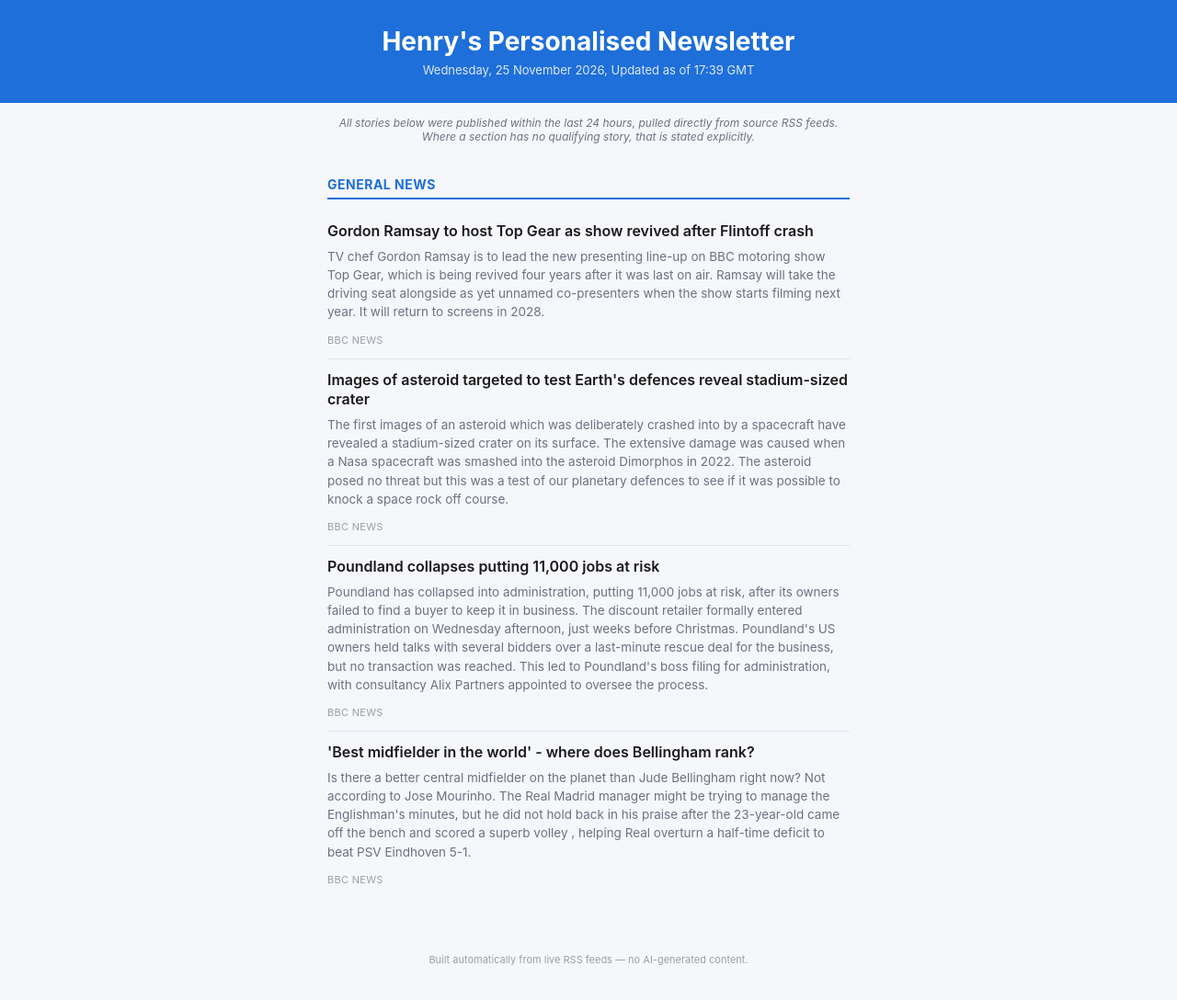
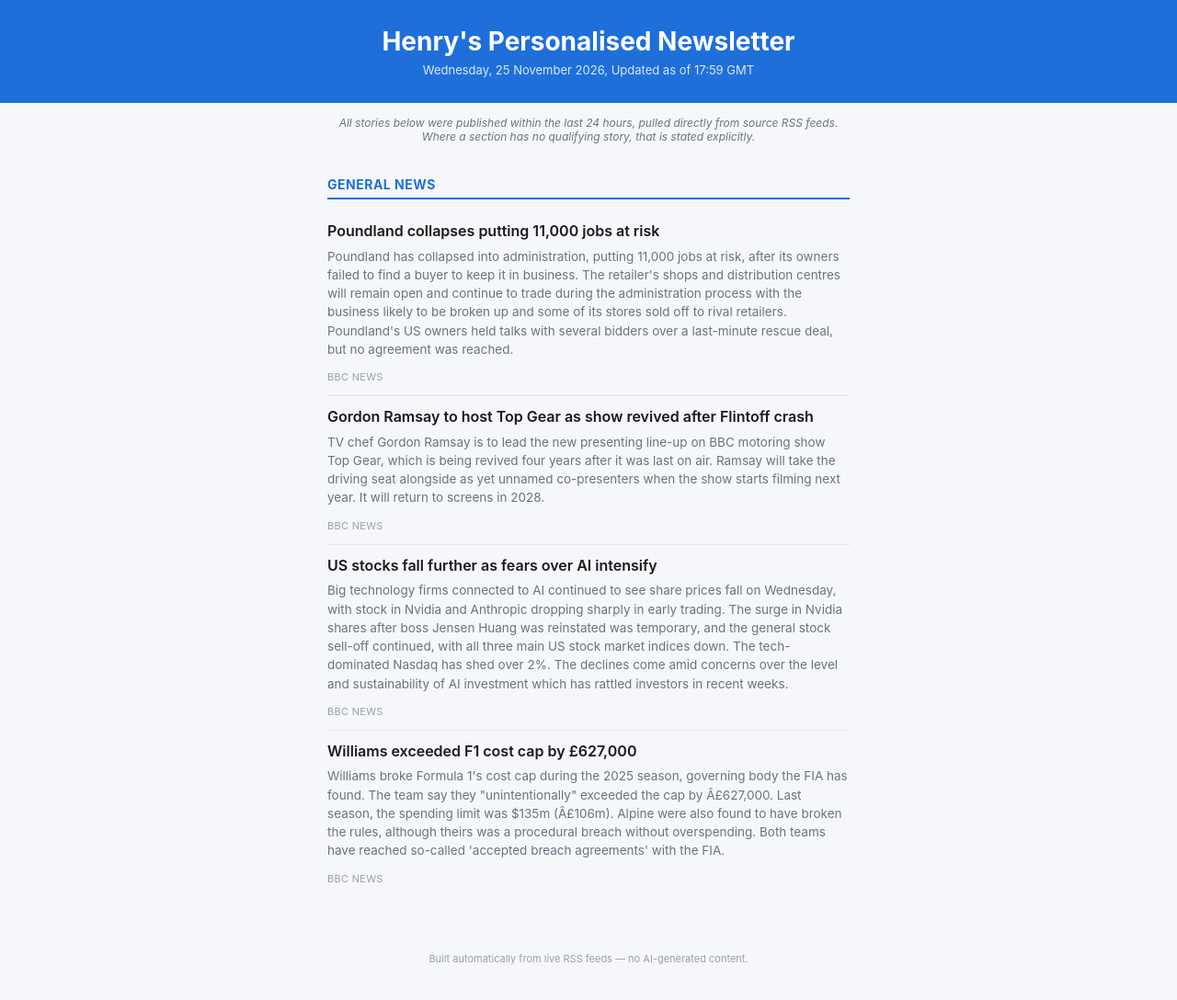
Before and after one commit to WilliamGitty/henry-personalised-newsletter, a plain HTML site: page index.html in a window 1280 px wide. Shown: the whole page at 92% size. Drawn offline with Linux system fonts and the light colour scheme.

Commit message:
Automated daily rebuild

```diff
--- a/index.html
+++ b/index.html
@@ -117,31 +117,31 @@
 <body>
   <div class="masthead">
     <h1>Henry's Personalised Newsletter</h1>
-    <span class="date">Wednesday, 25 November 2026, Updated as of 17:39 GMT</span>
+    <span class="date">Wednesday, 25 November 2026, Updated as of 17:59 GMT</span>
   </div>
   <p class="intro">All stories below were published within the last 24 hours, pulled directly from source RSS feeds. Where a section has no qualifying story, that is stated explicitly.</p>
   <main>
       <section class="section">
         <h2>General News</h2>
         <article class="story">
+          <a class="headline" href="https://www.bbc.co.uk/news/articles/cm3vgdn037z4o?at_medium=RSS&amp;at_campaign=rss" target="_blank" rel="noopener">Poundland collapses putting 11,000 jobs at risk</a>
+          <p class="summary">Poundland has collapsed into administration, putting 11,000 jobs at risk, after its owners failed to find a buyer to keep it in business. The retailer&#x27;s shops and distribution centres will remain open and continue to trade during the administration process with the business likely to be broken up and some of its stores sold off to rival retailers. Poundland&#x27;s US owners held talks with several bidders over a last-minute rescue deal, but no agreement was reached.</p>
+          <span class="source"><a href="https://www.bbc.co.uk/news/articles/cm3vgdn037z4o?at_medium=RSS&amp;at_campaign=rss" target="_blank" rel="noopener">BBC News</a></span>
+        </article>
+        <article class="story">
           <a class="headline" href="https://www.bbc.co.uk/news/articles/cjr4gw100d52o?at_medium=RSS&amp;at_campaign=rss" target="_blank" rel="noopener">Gordon Ramsay to host Top Gear as show revived after Flintoff crash</a>
           <p class="summary">TV chef Gordon Ramsay is to lead the new presenting line-up on BBC motoring show Top Gear, which is being revived four years after it was last on air. Ramsay will take the driving seat alongside as yet unnamed co-presenters when the show starts filming next year. It will return to screens in 2028.</p>
           <span class="source"><a href="https://www.bbc.co.uk/news/articles/cjr4gw100d52o?at_medium=RSS&amp;at_campaign=rss" target="_blank" rel="noopener">BBC News</a></span>
         </article>
         <article class="story">
-          <a class="headline" href="https://www.bbc.co.uk/news/articles/cw8dv112r5gmo?at_medium=RSS&amp;at_campaign=rss" target="_blank" rel="noopener">Images of asteroid targeted to test Earth&#x27;s defences reveal stadium-sized crater</a>
-          <p class="summary">The first images of an asteroid which was deliberately crashed into by a spacecraft have revealed a stadium-sized crater on its surface. The extensive damage was caused when a Nasa spacecraft was smashed into the asteroid Dimorphos in 2022. The asteroid posed no threat but this was a test of our planetary defences to see if it was possible to knock a space rock off course.</p>
-          <span class="source"><a href="https://www.bbc.co.uk/news/articles/cw8dv112r5gmo?at_medium=RSS&amp;at_campaign=rss" target="_blank" rel="noopener">BBC News</a></span>
+          <a class="headline" href="https://www.bbc.co.uk/news/articles/cq0md8g14zryo?at_medium=RSS&amp;at_campaign=rss" target="_blank" rel="noopener">US stocks fall further as fears over AI intensify</a>
+          <p class="summary">Big technology firms connected to AI continued to see share prices fall on Wednesday, with stock in Nvidia and Anthropic dropping sharply in early trading. The surge in Nvidia shares after boss Jensen Huang was reinstated was temporary, and the general stock sell-off continued, with all three main US stock market indices down. The tech-dominated Nasdaq has shed over 2%. The declines come amid concerns over the level and sustainability of AI investment which has rattled investors in recent weeks.</p>
+          <span class="source"><a href="https://www.bbc.co.uk/news/articles/cq0md8g14zryo?at_medium=RSS&amp;at_campaign=rss" target="_blank" rel="noopener">BBC News</a></span>
         </article>
         <article class="story">
-          <a class="headline" href="https://www.bbc.co.uk/news/articles/cm3vgdn037z4o?at_medium=RSS&amp;at_campaign=rss" target="_blank" rel="noopener">Poundland collapses putting 11,000 jobs at risk</a>
-          <p class="summary">Poundland has collapsed into administration, putting 11,000 jobs at risk, after its owners failed to find a buyer to keep it in business. The discount retailer formally entered administration on Wednesday afternoon, just weeks before Christmas. Poundland&#x27;s US owners held talks with several bidders over a last-minute rescue deal for the business, but no transaction was reached. This led to Poundland&#x27;s boss filing for administration, with consultancy Alix Partners appointed to oversee the process.</p>
-          <span class="source"><a href="https://www.bbc.co.uk/news/articles/cm3vgdn037z4o?at_medium=RSS&amp;at_campaign=rss" target="_blank" rel="noopener">BBC News</a></span>
-        </article>
-        <article class="story">
-          <a class="headline" href="https://www.bbc.co.uk/sport/football/articles/cmkgdjkr2y70o?at_medium=RSS&amp;at_campaign=rss" target="_blank" rel="noopener">&#x27;Best midfielder in the world&#x27; - where does Bellingham rank?</a>
-          <p class="summary">Is there a better central midfielder on the planet than Jude Bellingham right now? Not according to Jose Mourinho. The Real Madrid manager might be trying to manage the Englishman&#x27;s minutes, but he did not hold back in his praise after the 23-year-old came off the bench and scored a superb volley , helping Real overturn a half-time deficit to beat PSV Eindhoven 5-1.</p>
-          <span class="source"><a href="https://www.bbc.co.uk/sport/football/articles/cmkgdjkr2y70o?at_medium=RSS&amp;at_campaign=rss" target="_blank" rel="noopener">BBC News</a></span>
+          <a class="headline" href="https://www.bbc.co.uk/sport/formula1/articles/cxj05mv79z0do?at_medium=RSS&amp;at_campaign=rss" target="_blank" rel="noopener">Williams exceeded F1 cost cap by £627,000</a>
+          <p class="summary">Williams broke Formula 1&#x27;s cost cap during the 2025 season, governing body the FIA has found. The team say they &quot;unintentionally&quot; exceeded the cap by Â£627,000. Last season, the spending limit was $135m (Â£106m). Alpine were also found to have broken the rules, although theirs was a procedural breach without overspending. Both teams have reached so-called &#x27;accepted breach agreements&#x27; with the FIA.</p>
+          <span class="source"><a href="https://www.bbc.co.uk/sport/formula1/articles/cxj05mv79z0do?at_medium=RSS&amp;at_campaign=rss" target="_blank" rel="noopener">BBC News</a></span>
         </article>
       </section>
   </main>
```
